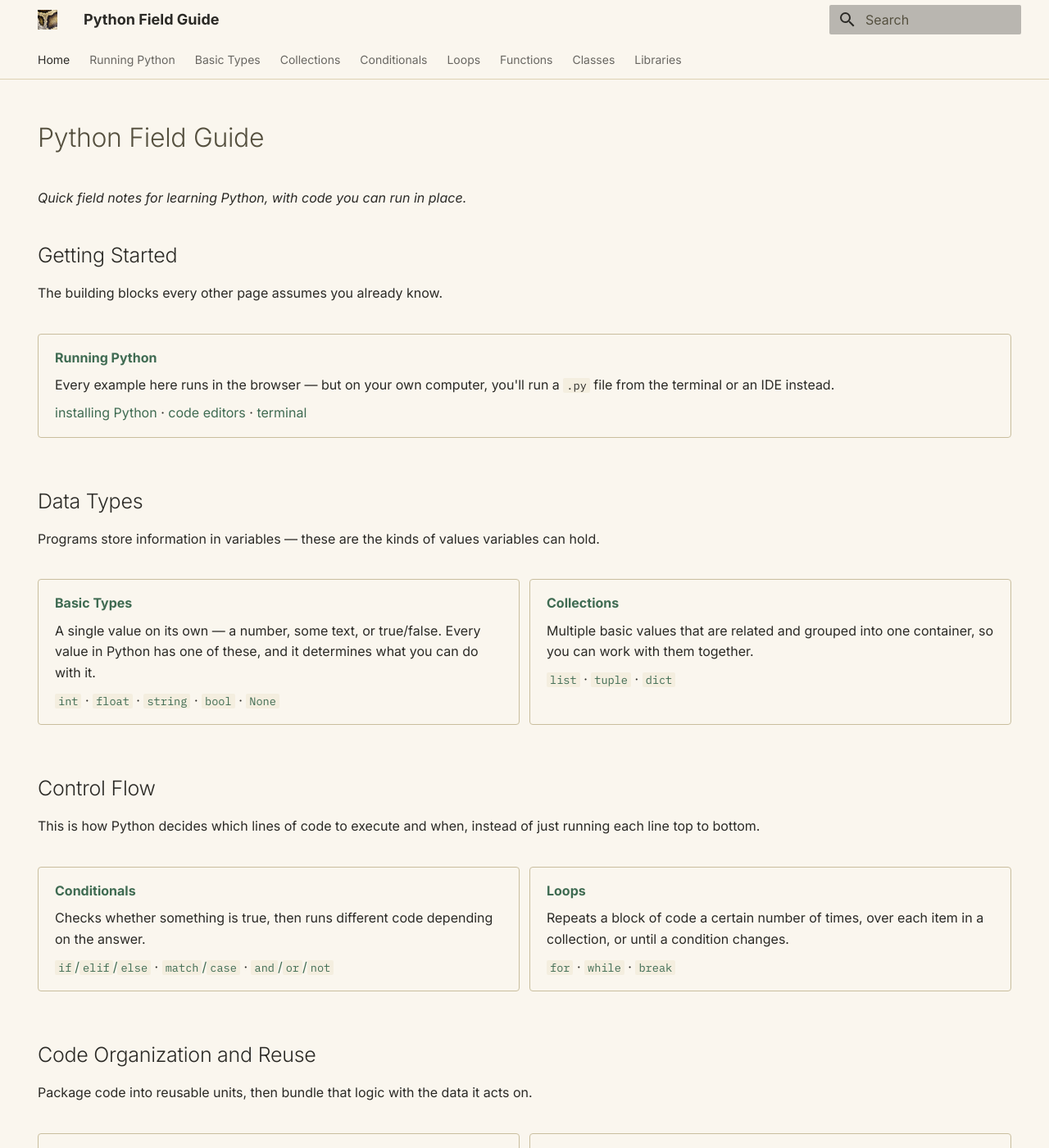
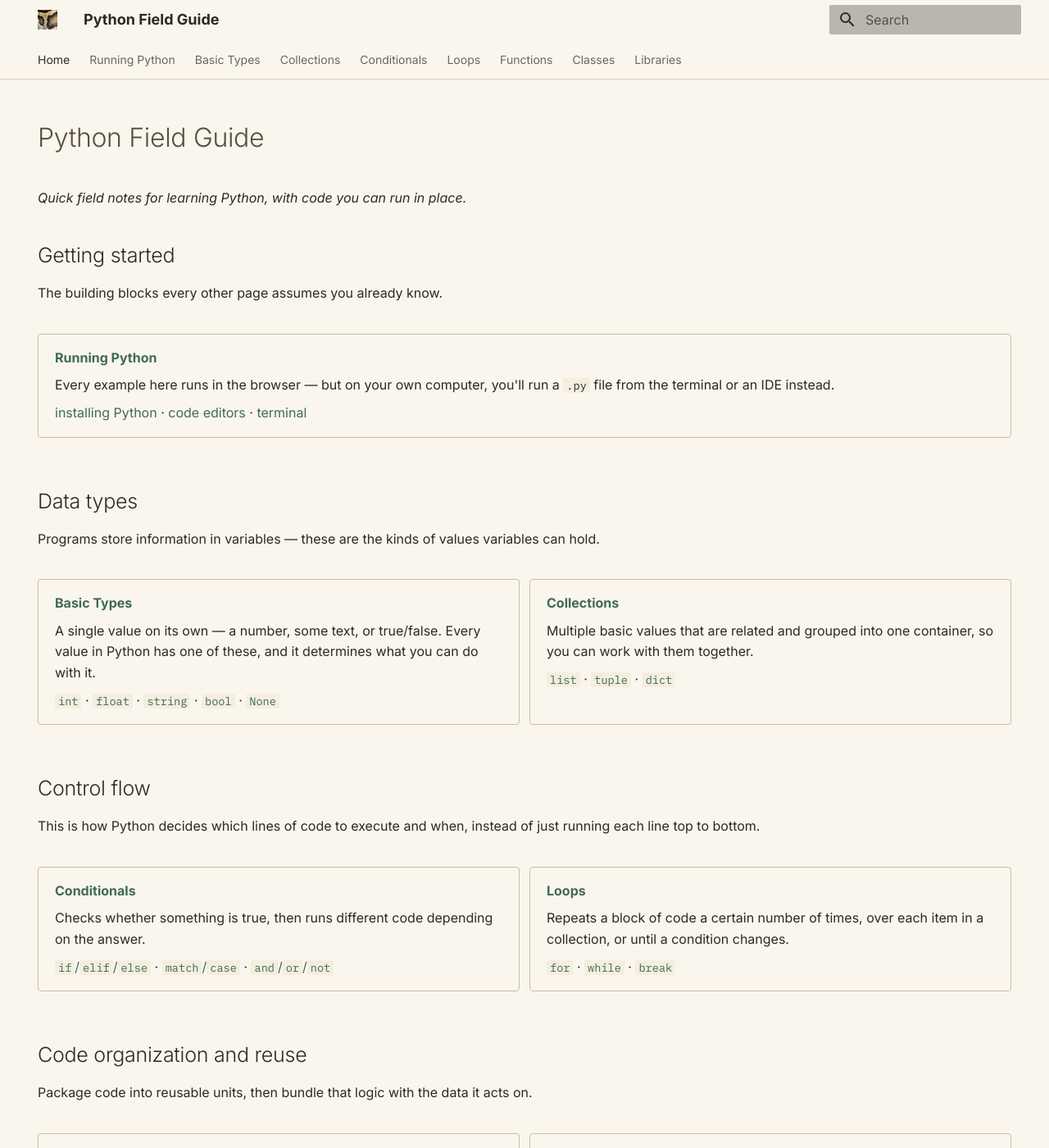
Before and after one commit to luka-sherman/python-field-guide, an MkDocs documentation site: the page built from docs/index.md, in a window 1280 px wide and 1400 px high. Shown: the whole window at 82% size. Built offline with MkDocs 1.6.1 and Material for MkDocs 9.7.7, drawn with Linux system fonts in a browser that asks for light colours; nearby versions of some CDN libraries; some of the changed text lies outside the part shown.

Commit message:
correct capitalization

```diff
--- a/docs/index.md
+++ b/docs/index.md
@@ -8,7 +8,7 @@ hide:
 
 *Quick field notes for learning Python, with code you can run in place.*
 
-## Getting Started
+## Getting started
 
 The building blocks every other page assumes you already know.
 
@@ -18,11 +18,11 @@ The building blocks every other page assumes you already know.
 
     Every example here runs in the browser — but on your own computer, you'll run a `.py` file from the terminal or an IDE instead.
 
-    [installing Python](running_python.md#step-1-install-python) · [code editors](running_python.md#step-2-pick-a-code-editor) · [terminal](running_python.md#using-the-terminal-optional)
+    [installing Python](running_python.md#step-0-install-python) · [code editors](running_python.md#step-1-pick-a-code-editor) · [terminal](running_python.md#using-the-terminal-optional)
 
 </div>
 
-## Data Types
+## Data types
 
 Programs store information in variables — these are the kinds of values variables can hold.
 
@@ -42,7 +42,7 @@ Programs store information in variables — these are the kinds of values variab
 
 </div>
 
-## Control Flow
+## Control flow
 
 This is how Python decides which lines of code to execute and when, instead of just running each line top to bottom.
 
@@ -62,7 +62,7 @@ This is how Python decides which lines of code to execute and when, instead of j
 
 </div>
 
-## Code Organization and Reuse
+## Code organization and reuse
 
 Package code into reusable units, then bundle that logic with the data it acts on.
 
@@ -82,7 +82,7 @@ Package code into reusable units, then bundle that logic with the data it acts o
 
 </div>
 
-## Standard Libraries
+## Standard libraries
 
 Python is already preloaded with these, and puts the above fundamentals to use on real tasks.
 
@@ -114,7 +114,7 @@ Python is already preloaded with these, and puts the above fundamentals to use o
 
 </div>
 
-## Third-Party Libraries
+## Third-party libraries
 
 These additional Python libraries can be installed on your computer for free.
 
@@ -140,7 +140,7 @@ These additional Python libraries can be installed on your computer for free.
 
 </div>
 
-# Try It Now
+# Try it now
 
 The specimen below is alive: edit it, run it, see what it does.
 
```
Also changed, not shown: docs/running_python.md (+3 -3 lines).
